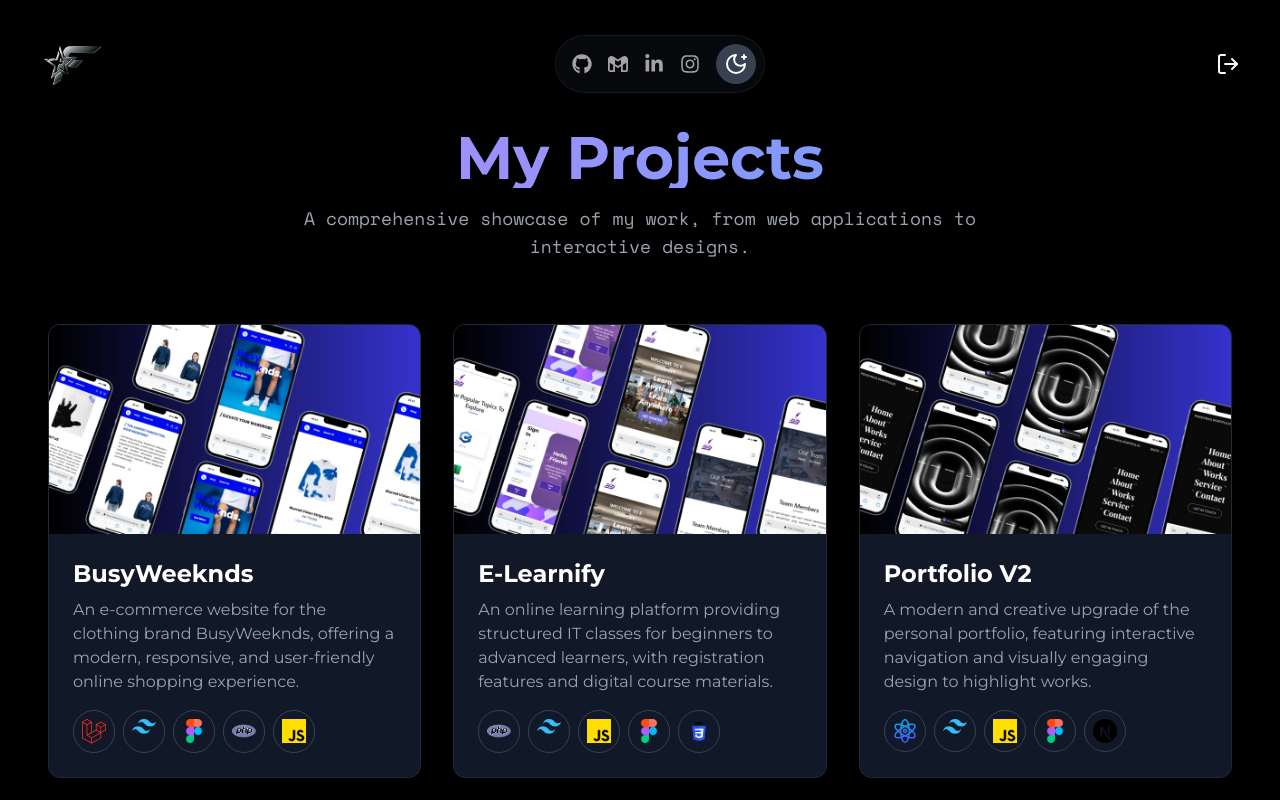
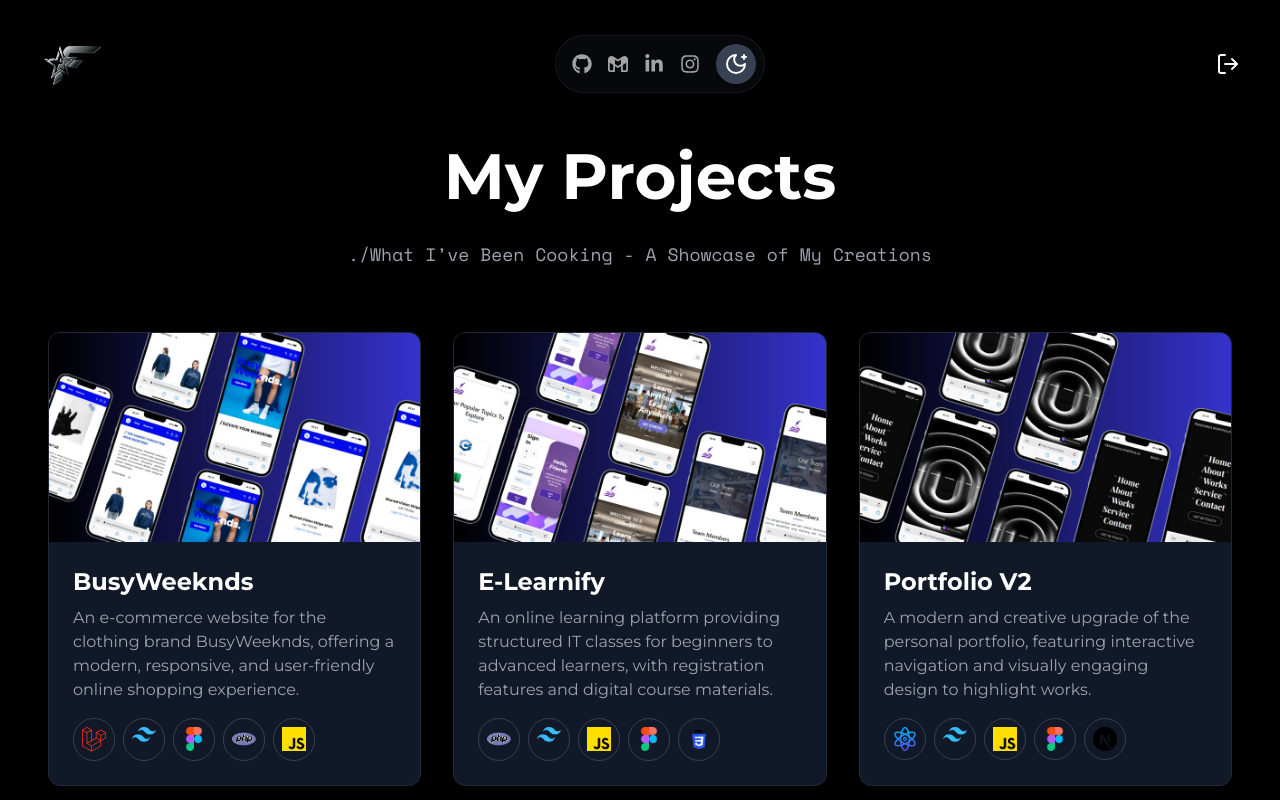
Before and after one commit to Fendyra/my-portfolio, a Next.js app: page /works in a window 1280 px wide. Shown: the top 800 px of the page. Built offline with nearby package versions, Linux system fonts and the light colour scheme.

Commit message:
Update Page Works

```diff
--- a/src/app/works/page.jsx
+++ b/src/app/works/page.jsx
@@ -153,15 +153,14 @@ const WorksPage = () => {
           transition={{ duration: 0.5 }}
         >
           <h1
-            className={`text-4xl sm:text-5xl lg:text-6xl font-extrabold mb-4 bg-clip-text text-transparent bg-gradient-to-r from-purple-400 to-blue-400`}
+            className={`${montserrat.className} font-bold text-[clamp(2rem,6vw,4rem)] mb-4 text-center md:text-center lg:text-center`}
           >
             My Projects
           </h1>
           <p
             className={`${spaceMono.className} text-gray-600 dark:text-gray-400 max-w-2xl mx-auto text-lg`}
           >
-            A comprehensive showcase of my work, from web applications to
-            interactive designs.
+            ./What I’ve Been Cooking - A Showcase of My Creations
           </p>
         </motion.header>
 
```
